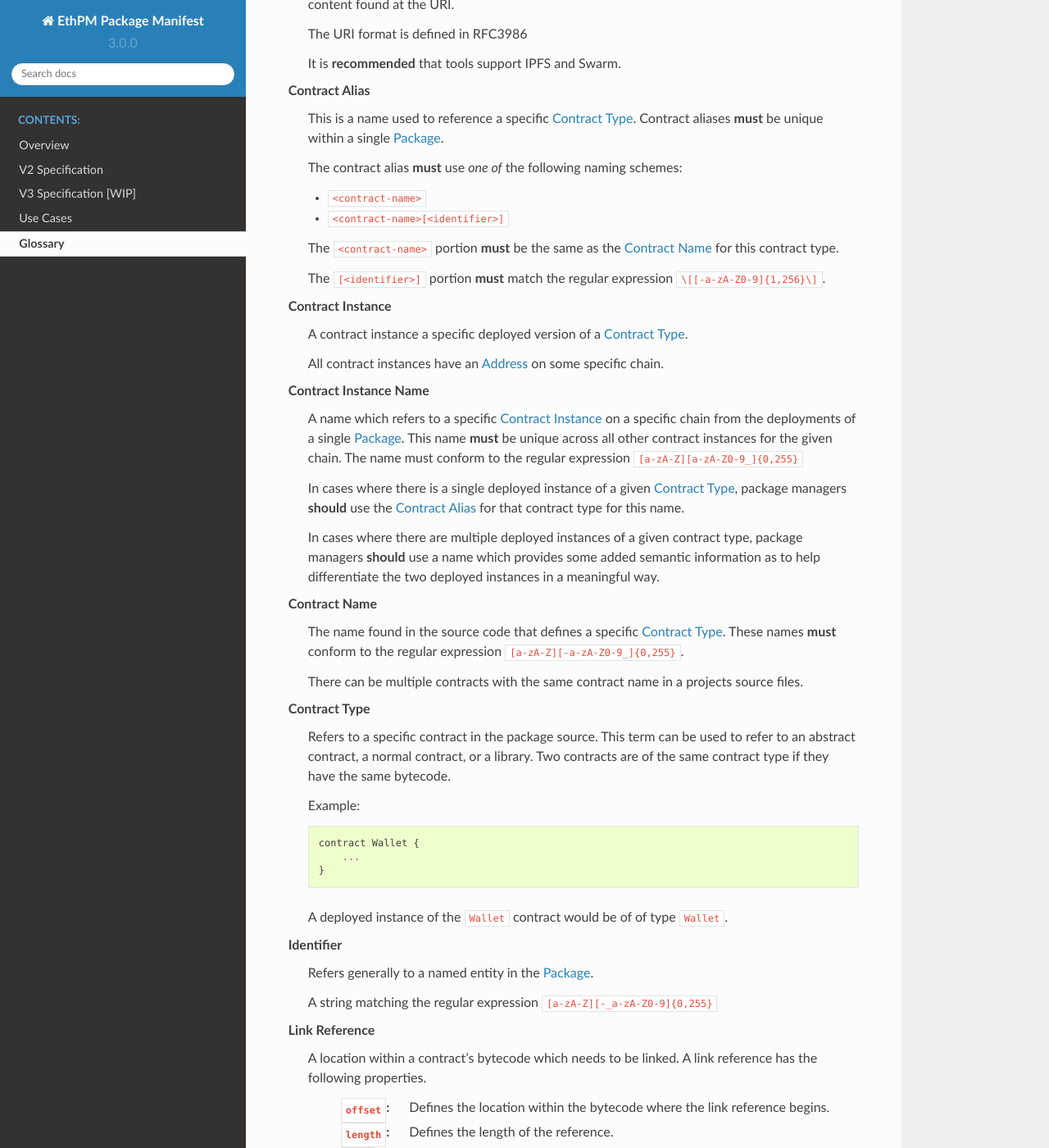
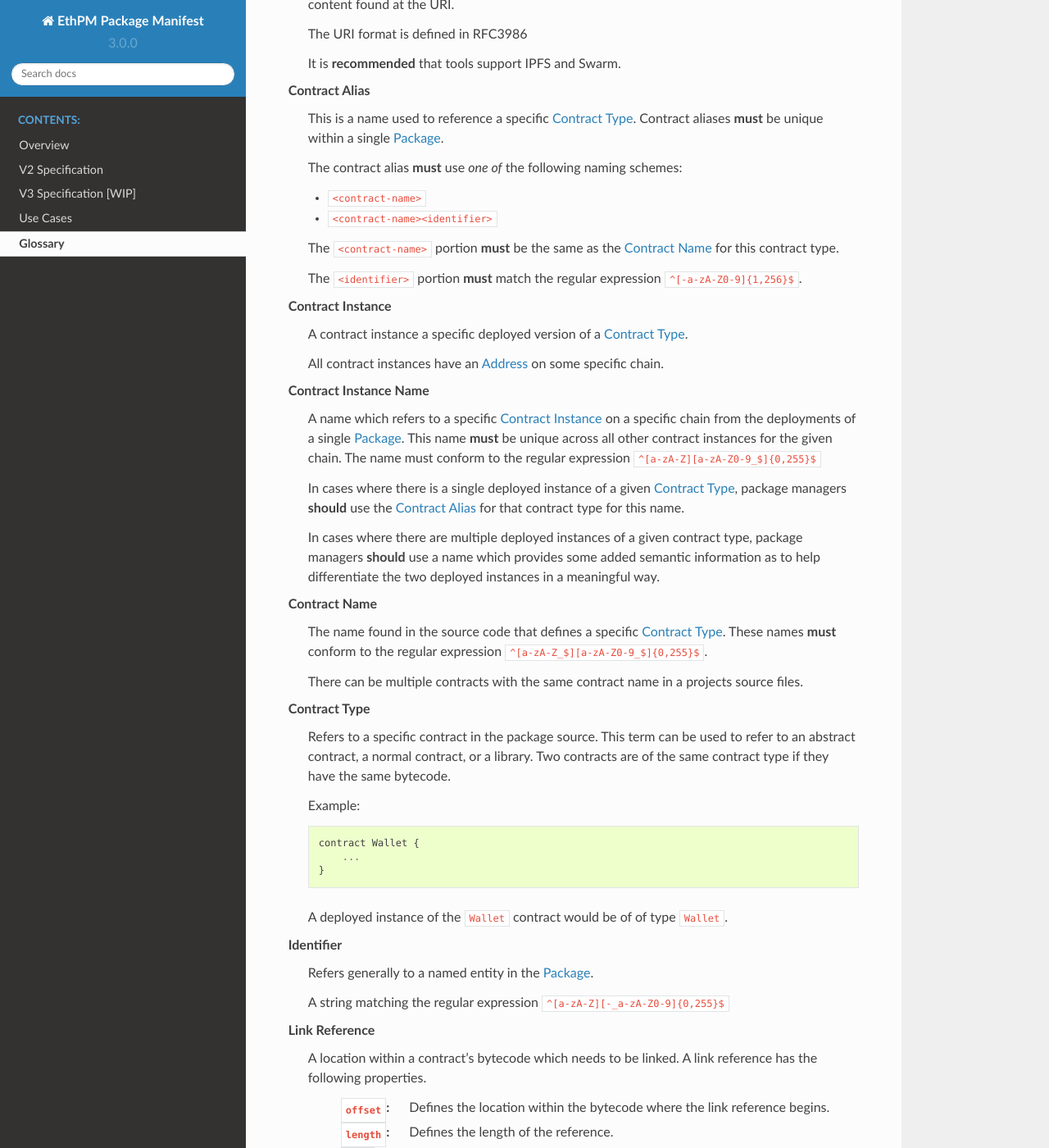
Before and after one commit to ethpm/ethpm-spec, a Sphinx documentation site: the page built from docs/source/glossary.rst, in a window 1280 px wide and 1400 px high, scrolled down 1108 px. Shown: the whole window at 82% size. Built offline with Sphinx 7.4.7 and the Read the Docs theme 2.0.0, drawn with Linux system fonts in a browser that asks for light colours; the version number is read from the project's files by our own code.

Commit message:
Final updates from sync before public last call

```diff
--- a/docs/source/glossary.rst
+++ b/docs/source/glossary.rst
@@ -65,13 +65,13 @@ Glossary
       The contract alias **must** use *one of* the following naming schemes:
 
       -  ``<contract-name>``
-      -  ``<contract-name>[<identifier>]``
+      -  ``<contract-name><identifier>``
 
       The ``<contract-name>`` portion **must** be the same as the
       |ContractName| for this contract type.
 
-      The ``[<identifier>]`` portion **must** match the regular expression
-      ``\[[-a-zA-Z0-9]{1,256}\]``.
+      The ``<identifier>`` portion **must** match the regular expression
+      ``^[-a-zA-Z0-9]{1,256}$``.
 
    Contract Instance
       A contract instance a specific deployed version of a |ContractType|.
@@ -83,7 +83,7 @@ Glossary
       chain from the deployments of a single |Package|. This name **must** be
       unique across all other contract instances for the given chain. The
       name must conform to the regular expression
-      ``[a-zA-Z][a-zA-Z0-9_]{0,255}``
+      ``^[a-zA-Z][a-zA-Z0-9_$]{0,255}$``
 
       In cases where there is a single deployed instance of a given
       |ContractType|, package managers **should** use the |ContractAlias| for
@@ -97,7 +97,7 @@ Glossary
    Contract Name
       The name found in the source code that defines a specific |ContractType|.
       These names **must** conform to the regular expression
-      ``[a-zA-Z][-a-zA-Z0-9_]{0,255}``.
+      ``^[a-zA-Z_$][a-zA-Z0-9_$]{0,255}$``.
 
       There can be multiple contracts with the same contract name in a
       projects source files.
@@ -122,7 +122,7 @@ Glossary
    Identifier
       Refers generally to a named entity in the |Package|.
 
-      A string matching the regular expression ``[a-zA-Z][-_a-zA-Z0-9]{0,255}``
+      A string matching the regular expression ``^[a-zA-Z][-_a-zA-Z0-9]{0,255}$``
 
    Link Reference
       A location within a contract's bytecode which needs to be linked.  A link
```
Also changed, not shown: docs/source/v3-package-spec.rst (+24 -17 lines).
